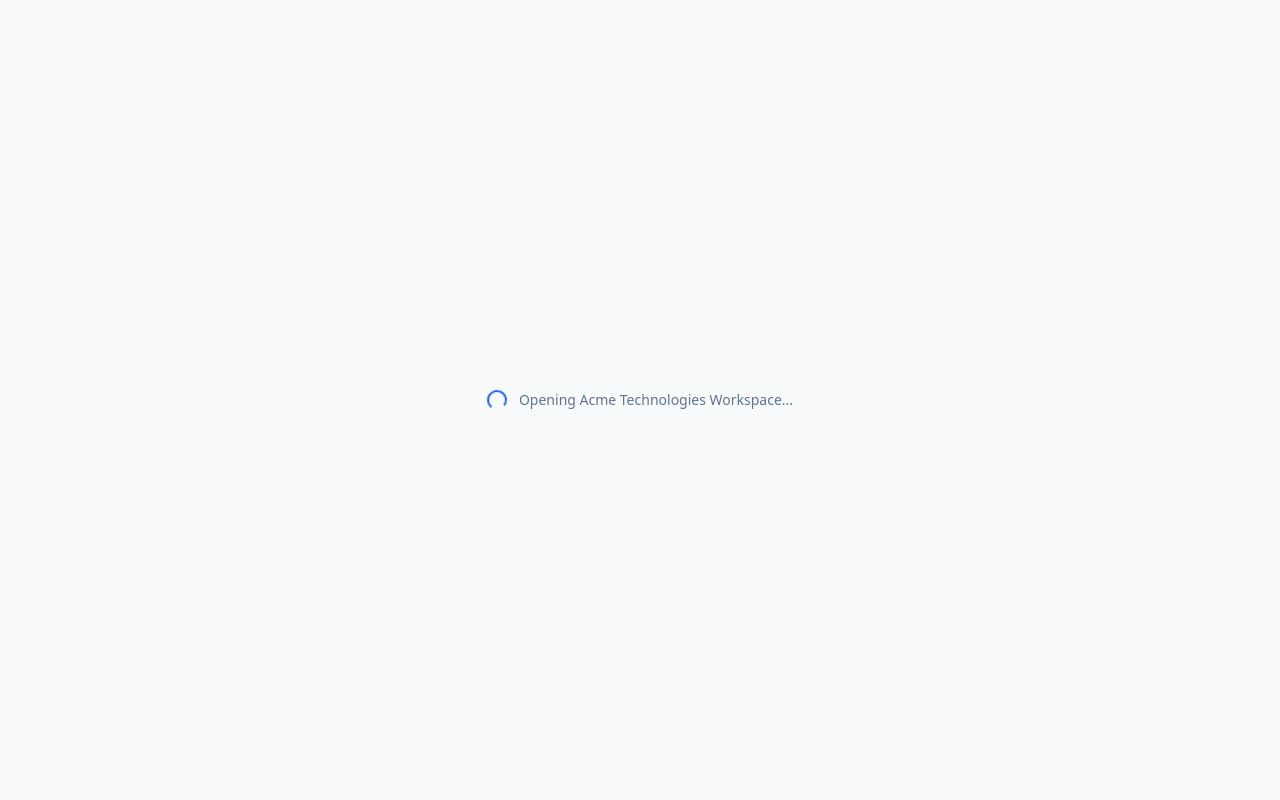
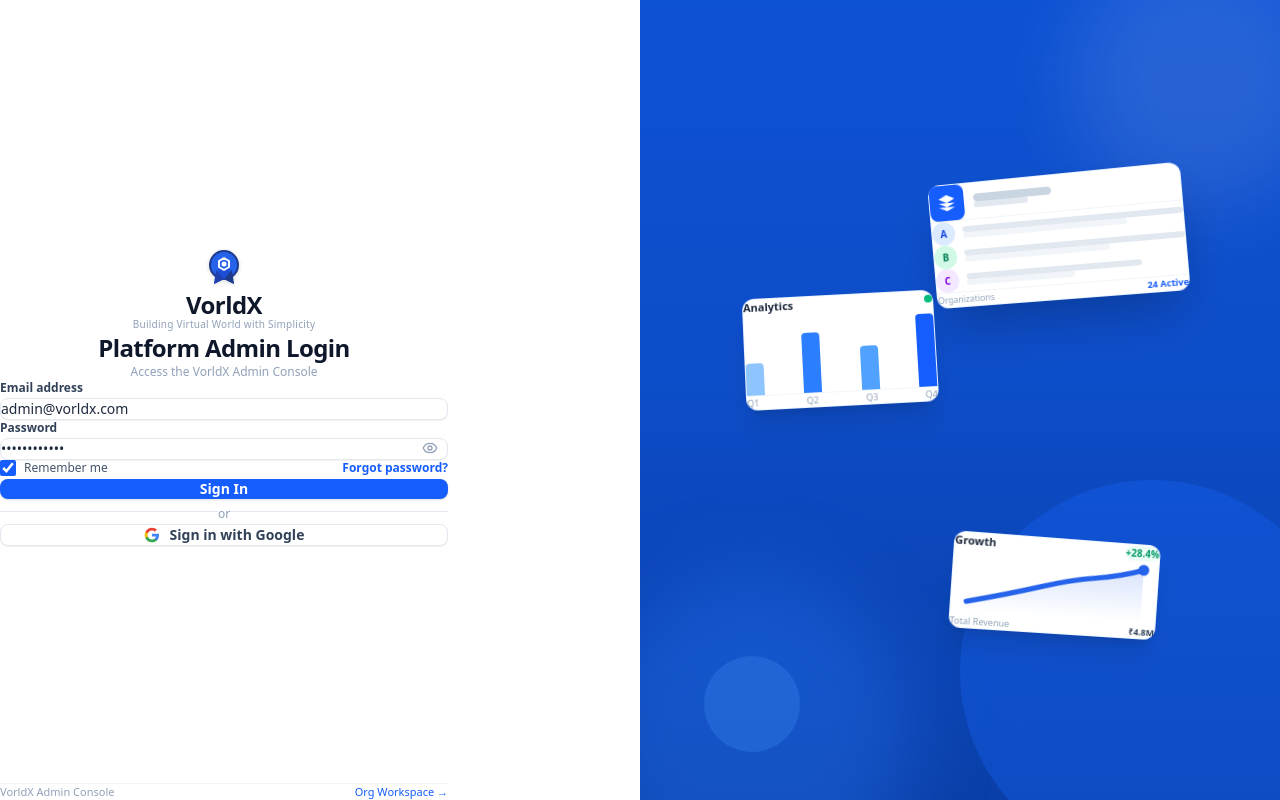
Before and after one commit to Muba9161/VX_QuotationMaker, a Next.js app: page / in a window 1280 px wide. Before the commit this address had no page. Built offline with nearby package versions, Linux system fonts and the light colour scheme.

Commit message:
feat(auth): 1:1 exact match for Platform Admin Login page matching user UI

```diff
--- a/app/admin/login/page.tsx
+++ b/app/admin/login/page.tsx
@@ -1,7 +1,8 @@
 "use client";
 import React, { useState } from "react";
 import { useRouter } from "next/navigation";
-import { Eye, EyeOff, Hexagon, Shield, FileText, CheckCircle2 } from "lucide-react";
+import Link from "next/link";
+import { Eye, EyeOff } from "lucide-react";
 import { adminLogin } from "@/lib/adminStorage";
 
 export default function PlatformAdminLoginPage() {
@@ -18,76 +19,104 @@
     adminLogin(email, password);
     setTimeout(() => {
       router.push("/admin/dashboard");
-    }, 500);
+    }, 400);
   };
 
   return (
-    <div className="min-h-screen grid grid-cols-1 md:grid-cols-2 font-sans bg-white">
-      {/* Left Login Form */}
-      <div className="flex flex-col justify-between p-8 sm:p-14 lg:p-20">
-        <div>
-          <div className="flex items-center gap-2.5">
-            <div className="w-9 h-9 rounded-xl bg-blue-600 text-white flex items-center justify-center shadow-md shadow-blue-500/20">
-              <Hexagon className="w-5 h-5 fill-white/20 stroke-[2.2]" />
+    <div className="min-h-screen grid grid-cols-1 md:grid-cols-2 font-sans bg-white selection:bg-blue-100">
+      {/* Left Column: Login Form */}
+      <div className="flex flex-col justify-between p-6 sm:p-10 lg:p-14 max-w-md mx-auto w-full min-h-screen">
+        {/* Spacer top */}
+        <div className="hidden sm:block h-2"></div>
+
+        {/* Centered Form Container */}
+        <div className="w-full my-auto py-4">
+          {/* Top Logo centered */}
+          <div className="flex flex-col items-center justify-center text-center mb-6">
+            <div className="relative w-12 h-12 flex items-center justify-center mb-2">
+              <svg viewBox="0 0 48 48" className="w-12 h-12 drop-shadow-sm" fill="none">
+                <circle cx="24" cy="20" r="15" fill="#1e3a8a" />
+                <circle cx="24" cy="20" r="13" fill="#2563eb" />
+                <path d="M18 24L14 39L24 34L34 39L30 24" fill="#1d4ed8" />
+                <path d="M16 25L14 39L24 34" fill="#1e40af" />
+                <path d="M32 25L34 39L24 34" fill="#1e3a8a" />
+                {/* Hexagon icon inside */}
+                <path
+                  d="M24 13L29 16V22L24 25L19 22V16L24 13Z"
+                  stroke="#ffffff"
+                  strokeWidth="2"
+                  strokeLinejoin="round"
+                  fill="none"
+                />
+                <circle cx="24" cy="19" r="2.5" fill="#ffffff" />
+              </svg>
             </div>
-            <div>
-              <span className="text-lg font-bold text-slate-900 leading-none">VorldX</span>
-              <p className="text-[10px] text-slate-400">Building Virtual World with Simplicity</p>
-            </div>
+            <span className="text-2xl font-black text-slate-900 tracking-tight leading-none">
+              VorldX
+            </span>
+            <p className="text-[10px] text-slate-400 font-medium tracking-wide mt-1">
+              Building Virtual World with Simplicity
+            </p>
           </div>
-        </div>
 
-        <div className="max-w-md w-full mx-auto my-auto py-8">
-          <div className="mb-8">
-            <h1 className="text-2xl sm:text-3xl font-extrabold text-slate-900 tracking-tight">
+          {/* Heading centered matching screenshot */}
+          <div className="text-center mb-6">
+            <h1 className="text-2xl font-black text-slate-900 tracking-tight">
               Platform Admin Login
             </h1>
-            <p className="text-sm text-slate-500 mt-1.5">Access the VorldX Admin Console</p>
+            <p className="text-xs text-slate-400 mt-1 font-normal">
+              Access the VorldX Admin Console
+            </p>
           </div>
 
           <form onSubmit={handleSubmit} className="space-y-4">
             <div>
-              <label className="block text-xs font-semibold text-slate-700 mb-1.5">Email address</label>
+              <label className="block text-xs font-semibold text-slate-700 mb-1.5">
+                Email address
+              </label>
               <input
                 type="email"
                 required
                 value={email}
                 onChange={(e) => setEmail(e.target.value)}
-                className="w-full px-4 py-2.5 bg-slate-50 border border-slate-200 rounded-xl text-sm focus:outline-none focus:ring-2 focus:ring-blue-500/20 focus:border-blue-500 transition-all"
+                placeholder="admin@vorldx.com"
+                className="w-full px-3.5 py-2.5 bg-white border border-slate-200 rounded-lg text-xs sm:text-sm text-slate-800 placeholder:text-slate-400 focus:outline-none focus:ring-2 focus:ring-blue-500/20 focus:border-blue-500 transition-all shadow-2xs"
               />
             </div>
 
             <div>
-              <label className="block text-xs font-semibold text-slate-700 mb-1.5">Password</label>
+              <label className="block text-xs font-semibold text-slate-700 mb-1.5">
+                Password
+              </label>
               <div className="relative">
                 <input
                   type={showPass ? "text" : "password"}
                   required
                   value={password}
                   onChange={(e) => setPassword(e.target.value)}
-                  className="w-full px-4 py-2.5 bg-slate-50 border border-slate-200 rounded-xl text-sm focus:outline-none focus:ring-2 focus:ring-blue-500/20 focus:border-blue-500 transition-all"
+                  className="w-full px-3.5 py-2.5 bg-white border border-slate-200 rounded-lg text-xs sm:text-sm text-slate-800 placeholder:text-slate-400 focus:outline-none focus:ring-2 focus:ring-blue-500/20 focus:border-blue-500 transition-all shadow-2xs pr-10"
                 />
                 <button
                   type="button"
                   onClick={() => setShowPass(!showPass)}
-                  className="absolute right-3.5 top-1/2 -translate-y-1/2 text-slate-400 hover:text-slate-600"
+                  className="absolute right-2.5 top-1/2 -translate-y-1/2 text-slate-400 hover:text-slate-600 transition-colors p-1"
                 >
                   {showPass ? <EyeOff className="w-4 h-4" /> : <Eye className="w-4 h-4" />}
                 </button>
               </div>
             </div>
 
-            <div className="flex items-center justify-between text-xs pt-1">
-              <label className="flex items-center gap-2 cursor-pointer text-slate-600">
+            <div className="flex items-center justify-between text-xs pt-0.5">
+              <label className="flex items-center gap-2 cursor-pointer text-slate-600 select-none">
                 <input
                   type="checkbox"
                   checked={remember}
                   onChange={(e) => setRemember(e.target.checked)}
-                  className="w-4 h-4 text-blue-600 rounded"
+                  className="w-4 h-4 rounded border-slate-300 text-blue-600 focus:ring-blue-500 cursor-pointer accent-blue-600"
                 />
-                <span>Remember me</span>
+                <span className="font-medium">Remember me</span>
               </label>
-              <a href="#" className="font-semibold text-blue-600 hover:underline">
+              <a href="#" className="font-semibold text-blue-600 hover:text-blue-700 hover:underline">
                 Forgot password?
               </a>
             </div>
@@ -95,68 +124,190 @@
             <button
               type="submit"
               disabled={loading}
-              className="w-full mt-2 py-3 bg-blue-600 hover:bg-blue-700 text-white rounded-xl text-sm font-semibold shadow-md shadow-blue-500/20 transition-all disabled:opacity-70"
+              className="w-full mt-2 py-2.5 px-4 bg-blue-600 hover:bg-blue-700 active:bg-blue-800 text-white rounded-lg text-sm font-semibold shadow-sm transition-all disabled:opacity-70 cursor-pointer"
             >
               {loading ? "Signing in..." : "Sign In"}
             </button>
 
-            <div className="relative my-6 text-center">
+            <div className="relative my-4 text-center">
               <div className="absolute inset-0 flex items-center">
                 <div className="w-full border-t border-slate-200"></div>
               </div>
-              <span className="relative px-4 bg-white text-xs text-slate-400">or</span>
+              <span className="relative px-3 bg-white text-xs text-slate-400">or</span>
             </div>
 
             <button
               type="button"
               onClick={handleSubmit}
-              className="w-full py-2.5 px-4 bg-white border border-slate-200 hover:bg-slate-50 text-slate-700 rounded-xl text-sm font-semibold flex items-center justify-center gap-2 shadow-xs transition-colors"
+              className="w-full py-2.5 px-4 bg-white border border-slate-200 hover:bg-slate-50 active:bg-slate-100 text-slate-700 rounded-lg text-sm font-semibold flex items-center justify-center gap-2.5 shadow-2xs transition-all cursor-pointer"
             >
-              <span className="text-red-500 font-bold">G</span>
+              <svg className="w-4 h-4" viewBox="0 0 24 24">
+                <path
+                  fill="#4285F4"
+                  d="M22.56 12.25c0-.78-.07-1.53-.2-2.25H12v4.26h5.92c-.26 1.37-1.04 2.53-2.21 3.31v2.77h3.57c2.08-1.92 3.28-4.74 3.28-8.09z"
+                />
+                <path
+                  fill="#34A853"
+                  d="M12 23c2.97 0 5.46-.98 7.28-2.66l-3.57-2.77c-.98.66-2.23 1.06-3.71 1.06-2.86 0-5.29-1.93-6.16-4.53H2.18v2.84C3.99 20.53 7.7 23 12 23z"
+                />
+                <path
+                  fill="#FBBC05"
+                  d="M5.84 14.09c-.22-.66-.35-1.36-.35-2.09s.13-1.43.35-2.09V7.06H2.18C1.43 8.55 1 10.22 1 12s.43 3.45 1.18 4.94l2.85-2.22.81-.63z"
+                />
+                <path
+                  fill="#EA4335"
+                  d="M12 5.38c1.62 0 3.06.56 4.21 1.64l3.15-3.15C17.45 2.09 14.97 1 12 1 7.7 1 3.99 3.47 2.18 7.06l3.66 2.84c.87-2.6 3.3-4.52 6.16-4.52z"
+                />
+              </svg>
               <span>Sign in with Google</span>
             </button>
           </form>
         </div>
 
-        <div className="text-xs text-slate-400 text-center">
-          VorldX Admin Console &bull; Security Level 4 &bull; 256-Bit Encrypted
+        {/* Footer info & switcher */}
+        <div className="pt-4 flex items-center justify-between text-[11px] text-slate-400 border-t border-slate-100 gap-2">
+          <span>VorldX Admin Console</span>
+          <Link
+            href="/dashboard"
+            className="text-blue-600 hover:text-blue-700 font-medium hover:underline"
+          >
+            Org Workspace &rarr;
+          </Link>
         </div>
       </div>
 
-      {/* Right Decorative Graphic Panel */}
-      <div className="hidden md:flex flex-col justify-center items-center p-12 bg-gradient-to-br from-blue-600 via-blue-700 to-indigo-900 text-white relative overflow-hidden">
-        {/* Floating cards decoration */}
-        <div className="absolute -top-20 -right-20 w-80 h-80 bg-white/10 rounded-full blur-3xl"></div>
-        <div className="absolute -bottom-20 -left-20 w-80 h-80 bg-indigo-500/20 rounded-full blur-3xl"></div>
+      {/* Right Column: Isometric Blue Preview Graphic matching reference screenshot */}
+      <div className="hidden md:flex flex-col justify-center items-center p-8 lg:p-12 bg-gradient-to-b from-[#0e52d4] via-[#0d4cc7] to-[#0a3fa8] relative overflow-hidden select-none">
+        {/* Soft background blue ambient circular shapes at the bottom matching reference */}
+        <div className="absolute -bottom-24 -left-12 w-80 h-80 bg-blue-500/30 rounded-full blur-2xl pointer-events-none"></div>
+        <div className="absolute -bottom-16 -right-16 w-96 h-96 bg-[#1660ee]/40 rounded-full pointer-events-none"></div>
+        <div className="absolute bottom-12 left-16 w-24 h-24 bg-blue-400/20 rounded-full pointer-events-none"></div>
+        <div className="absolute -top-12 -right-12 w-64 h-64 bg-white/10 rounded-full blur-2xl pointer-events-none"></div>
 
-        <div className="relative z-10 w-full max-w-sm space-y-4">
-          {/* Card 1 */}
-          <div className="bg-white/10 backdrop-blur-md border border-white/20 rounded-2xl p-5 shadow-2xl space-y-3 transform -rotate-3 hover:rotate-0 transition-transform">
-            <div className="flex items-center justify-between">
-              <div className="w-8 h-8 rounded-lg bg-blue-500/40 flex items-center justify-center text-white">
-                <Shield className="w-4 h-4" />
+        {/* Isometric 3D Layered Cards Showcase */}
+        <div className="relative w-full max-w-md h-[500px]">
+          {/* Card 1: Top Right Application Window (Tilted perspective) */}
+          <div
+            style={{ transform: "rotate(-5deg) perspective(800px) rotateY(-8deg)" }}
+            className="absolute top-6 right-0 w-64 bg-white rounded-xl shadow-2xl p-4 border border-blue-100/60"
+          >
+            {/* Top Bar with Icon & Placeholder lines */}
+            <div className="flex items-center gap-2.5 border-b border-slate-100 pb-3 mb-3">
+              <div className="w-9 h-9 rounded-lg bg-blue-600 flex items-center justify-center text-white shadow-xs">
+                <svg viewBox="0 0 24 24" className="w-5 h-5 fill-white">
+                  <path d="M12 2L2 7l10 5 10-5-10-5zM2 17l10 5 10-5M2 12l10 5 10-5" />
+                </svg>
               </div>
-              <span className="text-[10px] bg-emerald-400/20 text-emerald-300 px-2 py-0.5 rounded-full font-semibold">Active</span>
+              <div className="space-y-1">
+                <div className="h-2 w-20 bg-slate-300 rounded-full"></div>
+                <div className="h-1.5 w-14 bg-slate-200 rounded-full"></div>
+              </div>
             </div>
-            <div className="space-y-1">
-              <p className="text-xs font-bold text-white">Platform Organizations</p>
-              <p className="text-[11px] text-blue-200">24 Registered &bull; 1,245 Documents</p>
+
+            {/* List items with avatars */}
+            <div className="space-y-2.5">
+              <div className="flex items-center gap-2">
+                <div className="w-6 h-6 rounded-full bg-blue-100 flex items-center justify-center text-[10px] font-bold text-blue-700">
+                  A
+                </div>
+                <div className="flex-1 space-y-1">
+                  <div className="h-1.5 w-full bg-slate-200 rounded-full"></div>
+                  <div className="h-1.5 w-3/4 bg-slate-100 rounded-full"></div>
+                </div>
+              </div>
+              <div className="flex items-center gap-2">
+                <div className="w-6 h-6 rounded-full bg-emerald-100 flex items-center justify-center text-[10px] font-bold text-emerald-700">
+                  B
+                </div>
+                <div className="flex-1 space-y-1">
+                  <div className="h-1.5 w-full bg-slate-200 rounded-full"></div>
+                  <div className="h-1.5 w-2/3 bg-slate-100 rounded-full"></div>
+                </div>
+              </div>
+              <div className="flex items-center gap-2">
+                <div className="w-6 h-6 rounded-full bg-purple-100 flex items-center justify-center text-[10px] font-bold text-purple-700">
+                  C
+                </div>
+                <div className="flex-1 space-y-1">
+                  <div className="h-1.5 w-4/5 bg-slate-200 rounded-full"></div>
+                  <div className="h-1.5 w-1/2 bg-slate-100 rounded-full"></div>
+                </div>
+              </div>
             </div>
-            <div className="h-1.5 bg-white/20 rounded-full overflow-hidden">
-              <div className="w-3/4 h-full bg-blue-300 rounded-full"></div>
+
+            {/* Status footer */}
+            <div className="mt-3.5 pt-2 border-t border-slate-100 flex items-center justify-between text-[9px] text-slate-400 font-medium">
+              <span>Organizations</span>
+              <span className="text-blue-600 font-bold">24 Active</span>
             </div>
           </div>
 
-          {/* Card 2 */}
-          <div className="bg-white/15 backdrop-blur-md border border-white/20 rounded-2xl p-5 shadow-2xl space-y-2 transform translate-x-4">
-            <div className="flex items-center gap-3">
-              <div className="w-8 h-8 rounded-full bg-white text-blue-700 font-bold text-xs flex items-center justify-center">
-                PA
-              </div>
-              <div>
-                <p className="text-xs font-bold">Platform Super Admin</p>
-                <p className="text-[10px] text-blue-200">VorldX Centralized Control</p>
-              </div>
+          {/* Card 2: Middle Left Floating Bar Chart Card */}
+          <div
+            style={{ transform: "rotate(-3deg) perspective(800px) rotateX(4deg)" }}
+            className="absolute top-36 left-2 w-48 bg-white rounded-xl shadow-xl p-4 border border-blue-100/60"
+          >
+            <div className="flex items-center justify-between mb-3">
+              <span className="text-[11px] font-bold text-slate-800">Analytics</span>
+              <span className="w-2 h-2 rounded-full bg-emerald-500 animate-pulse"></span>
+            </div>
+
+            {/* Vertical Bar Columns */}
+            <div className="h-20 flex items-end justify-between gap-2.5 px-1 border-b border-slate-100 pb-1">
+              <div className="w-4.5 bg-blue-300 rounded-t-sm h-[40%]"></div>
+              <div className="w-4.5 bg-blue-500 rounded-t-sm h-[75%]"></div>
+              <div className="w-4.5 bg-blue-400 rounded-t-sm h-[55%]"></div>
+              <div className="w-4.5 bg-blue-600 rounded-t-sm h-[92%]"></div>
+            </div>
+
+            <div className="flex justify-between text-[9px] text-slate-400 mt-2 font-medium">
+              <span>Q1</span>
+              <span>Q2</span>
+              <span>Q3</span>
+              <span>Q4</span>
+            </div>
+          </div>
+
+          {/* Card 3: Bottom Right Floating Trend Line Chart Card */}
+          <div
+            style={{ transform: "rotate(4deg) perspective(800px) rotateY(6deg)" }}
+            className="absolute bottom-4 right-6 w-52 bg-white rounded-xl shadow-xl p-4 border border-blue-100/60"
+          >
+            <div className="flex items-center justify-between mb-2">
+              <span className="text-[11px] font-bold text-slate-800">Growth</span>
+              <span className="text-[10px] font-bold text-emerald-600 bg-emerald-50 px-1.5 py-0.5 rounded-full">
+                +28.4%
+              </span>
+            </div>
+
+            {/* Upward Line Trend Chart */}
+            <div className="h-16 w-full flex items-center justify-center">
+              <svg viewBox="0 0 120 40" className="w-full h-full">
+                <path
+                  d="M 5 32 Q 30 26, 50 20 T 85 12 T 115 5"
+                  fill="none"
+                  stroke="#2563eb"
+                  strokeWidth="3.2"
+                  strokeLinecap="round"
+                />
+                <circle cx="115" cy="5" r="3.5" fill="#2563eb" />
+                <path
+                  d="M 5 32 Q 30 26, 50 20 T 85 12 T 115 5 L 115 38 L 5 38 Z"
+                  fill="url(#blueGrad2)"
+                  opacity="0.18"
+                />
+                <defs>
+                  <linearGradient id="blueGrad2" x1="0" y1="0" x2="0" y2="1">
+                    <stop offset="0%" stopColor="#2563eb" />
+                    <stop offset="100%" stopColor="#2563eb" stopOpacity="0" />
+                  </linearGradient>
+                </defs>
+              </svg>
+            </div>
+
+            <div className="flex items-center justify-between text-[9px] text-slate-400 mt-1 font-medium">
+              <span>Total Revenue</span>
+              <span className="font-bold text-slate-700">₹4.8M</span>
             </div>
           </div>
         </div>
--- a/app/page.tsx
+++ b/app/page.tsx
@@ -1,19 +1,6 @@
 "use client";
-import { useEffect } from "react";
-import { useRouter } from "next/navigation";
+import PlatformAdminLoginPage from "./admin/login/page";
 
 export default function HomePage() {
-  const router = useRouter();
-  useEffect(() => {
-    router.replace("/dashboard");
-  }, [router]);
-
-  return (
-    <div className="min-h-screen bg-[#f8fafc] flex items-center justify-center font-sans">
-      <div className="flex items-center gap-3 text-slate-500 text-sm">
-        <div className="w-5 h-5 border-2 border-blue-600 border-t-transparent rounded-full animate-spin"></div>
-        <span>Opening Acme Technologies Workspace...</span>
-      </div>
-    </div>
-  );
+  return <PlatformAdminLoginPage />;
 }
```
